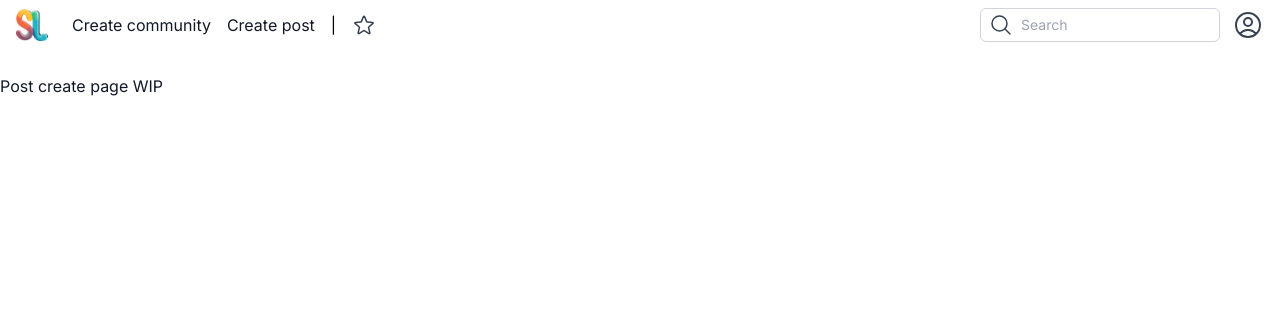
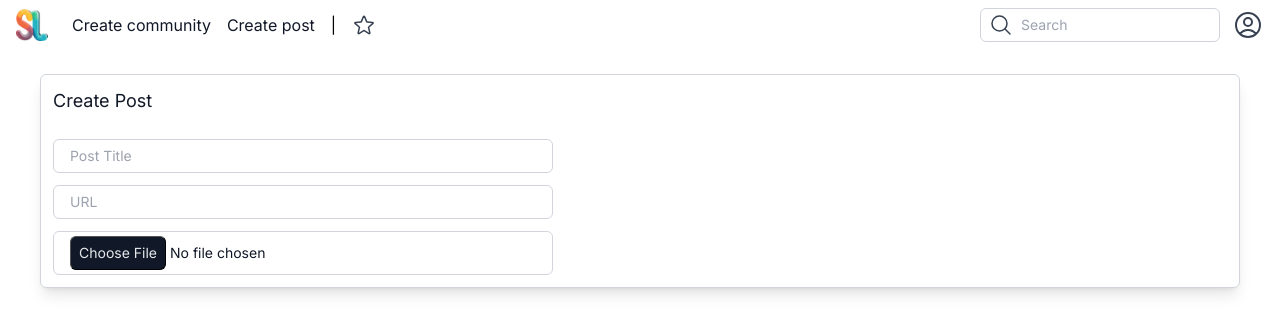
Before and after one commit to sublinks/sublinks-frontend, a Next.js app: page /p in a window 1280 px wide. Shown: the top 334 px of the page. Built offline with nearby package versions, Linux system fonts and the light colour scheme.

Commit message:
Create post creation page

```diff
--- a/src/app/p/[comslug]/[postid]/page.tsx
+++ b/src/app/p/[comslug]/[postid]/page.tsx
@@ -75,11 +75,7 @@ const PostView = ({ params: { comSlug, postId } }: PostViewProps) => {
     />
   );
 
-  return (
-    <div>
-      <MainCard Header={Header} body={body} />
-    </div>
-  );
+  return <MainCard Header={Header} body={body} />;
 };
 
 export default PostView;
--- a/src/app/p/page.tsx
+++ b/src/app/p/page.tsx
@@ -1,11 +1,23 @@
 import React from 'react';
 
-import { BodyTitle } from '@/components/text';
+import MainCard from '@/components/main-card';
+import { H1 } from '@/components/text';
+import { InputField } from '@/components/input';
 
-const PostCreate = () => (
-  <div>
-    <BodyTitle>Post create page WIP</BodyTitle>
-  </div>
-);
+const PostCreate = () => {
+  const Header = <H1>Create Post</H1>;
+
+  return (
+    <MainCard Header={Header}>
+      <form className="mt-24 max-w-500">
+        <div className="flex flex-col gap-12">
+          <InputField type="text" label="Title" name="title" id="title" placeholder="Post Title" showBorderPlaceholder />
+          <InputField type="text" label="URL" name="url" id="url" placeholder="URL" showBorderPlaceholder />
+          <InputField type="file" label="Image" name="image" id="image" placeholder="Image" inputClassName="file:text-gray-200 file:px-8 file:py-4 file:bg-secondary-dark file:border file:rounded-md rounded" />
+        </div>
+      </form>
+    </MainCard>
+  );
+};
 
 export default PostCreate;
--- a/src/components/main-card/index.tsx
+++ b/src/components/main-card/index.tsx
@@ -8,6 +8,7 @@ import { LinkText } from '../text';
 interface MainCardProps {
   Header: React.JSX.Element;
   body?: string;
+  children?: React.ReactNode;
 }
 
 const customMarkdownComponents: Components = {
@@ -27,7 +28,7 @@ const customMarkdownComponents: Components = {
 };
 
 const MainCard = ({
-  Header, body
+  Header, body, children
 }: MainCardProps): React.ReactNode => (
   <div className="flex flex-col md:mx-40 p-12 md:border md:border-gray-300 md:dark:border-gray-900 md:rounded-md shadow-lg dark:shadow-gray-800">
     <div className="flex items-center gap-12">
@@ -43,6 +44,7 @@ const MainCard = ({
         </Markdown>
       </div>
     )}
+    {children}
   </div>
 );
 
```
